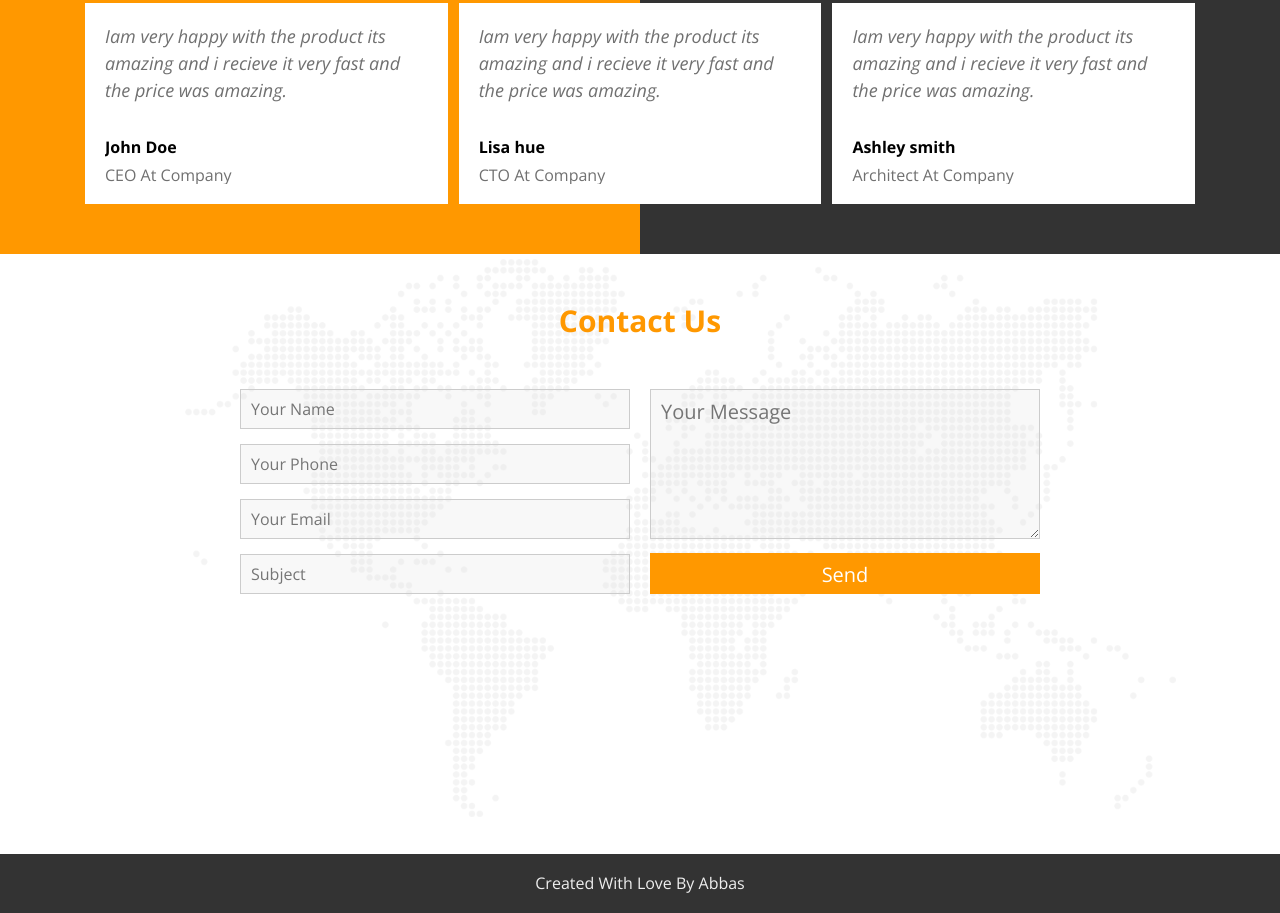
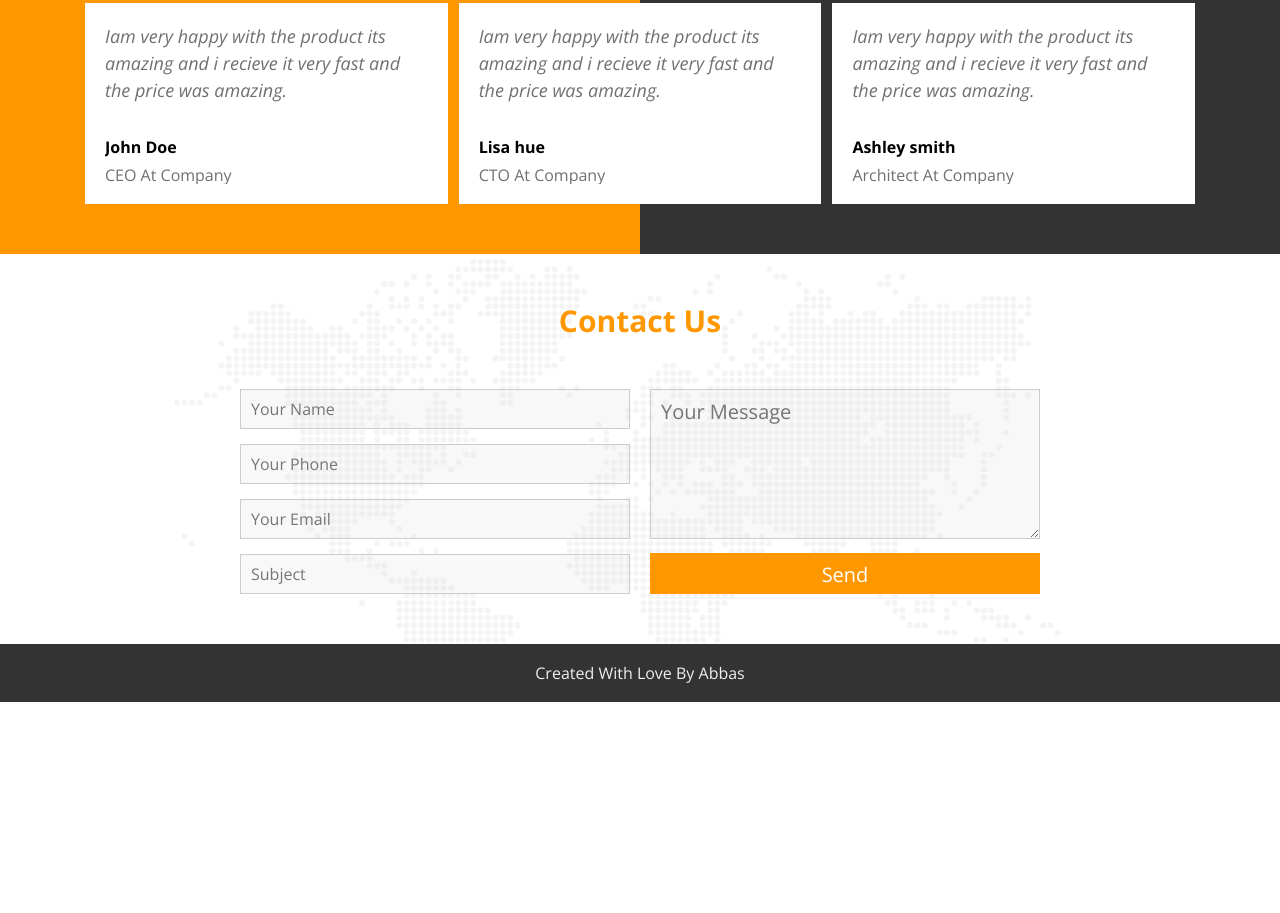
Before and after one commit to AbbasJaafar-git/Costume-Design, a plain HTML site: page index.html in a window 1280 px wide. Shown: the part 4002-4915 px from the top of the page. After the commit the page ends 4704 px from the top, so only its background shows below. Drawn offline with nearby package versions, Linux system fonts and the light colour scheme.

Commit message:
Update main.css

```diff
--- a/css/main.css
+++ b/css/main.css
@@ -700,11 +700,10 @@ ul {
 /* Start Contact Us  */
 .contact {
   padding-top: var(--section-padding);
-  padding-top: var(--section-padding);
+  padding-bottom: var(--section-padding);
   background-image: url(../imgs/contact.png);
   background-size: cover;
   position: relative;
-  min-height: 600px;
 }
 .contact .overlay {
   position: absolute;
```
